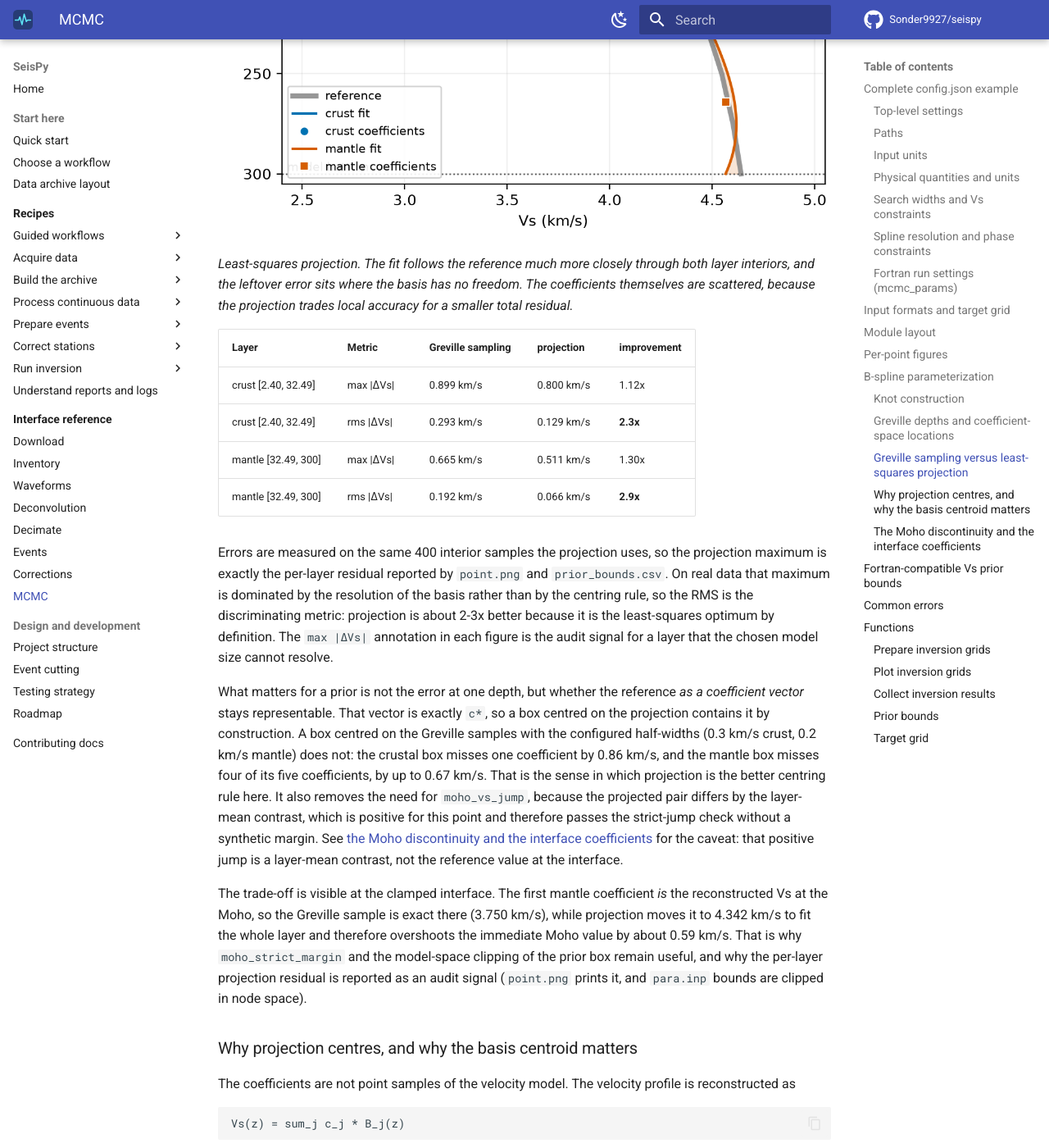
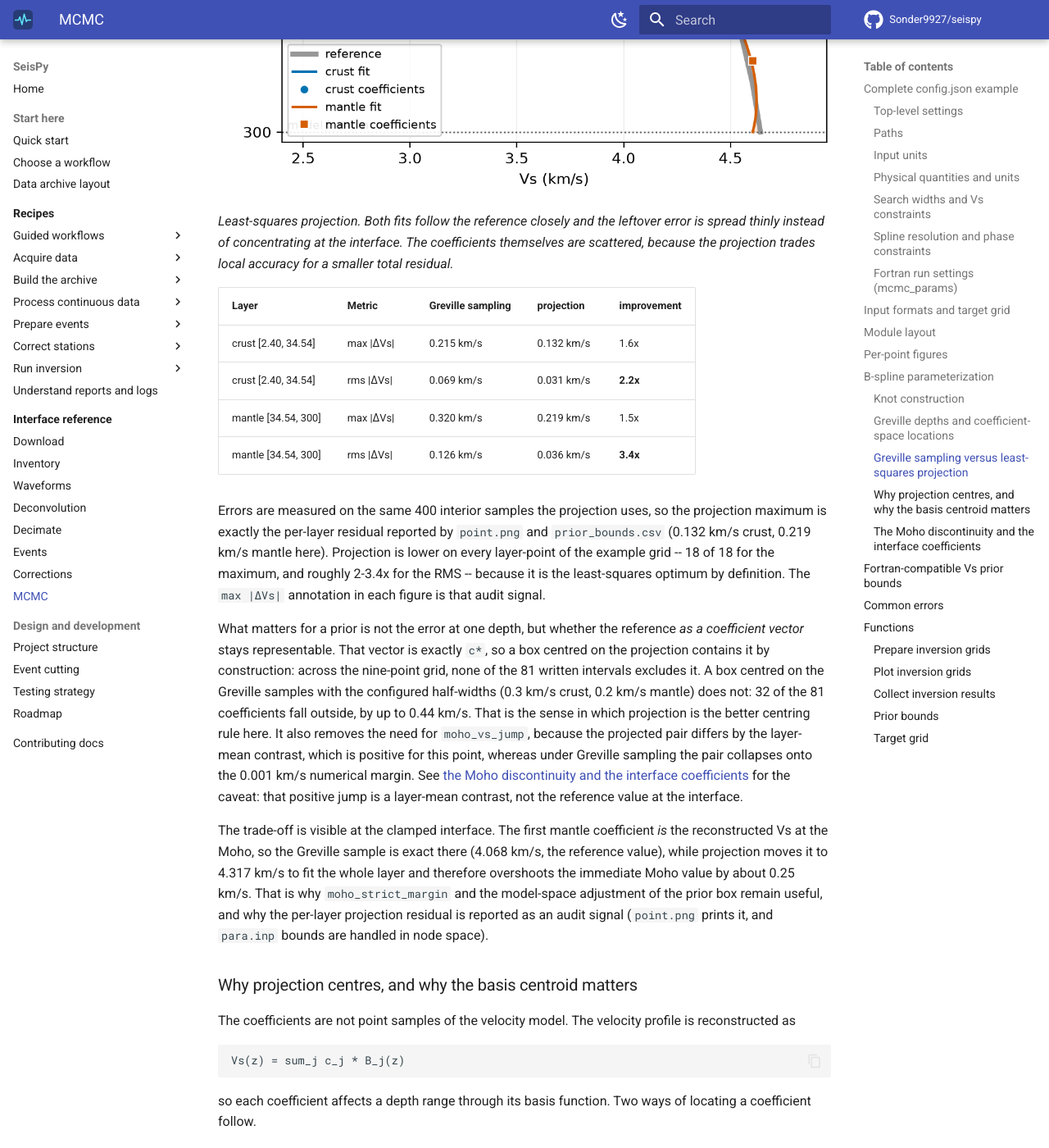
Before and after one commit to Sonder9927/seispy, an MkDocs documentation site: the page built from docs/api/mcmc.md, in a window 1280 px wide and 1400 px high, scrolled down 17531 px. Shown: the whole window at 82% size. Built offline with MkDocs 1.6.1 and Material for MkDocs 9.7.7, drawn with Linux system fonts in a browser that asks for light colours; comment, search, counter and statistics services are not loaded; some of the changed text lies outside the part shown.

Commit message:
docs(mcmc): refresh the example figures and numbers for the updated models
The project models were replaced (moho-lyb.parquet,
phase_dispersion-lyb.csv, vs_1step_Shen2016_SL2013sv.parquet), so the
MCMC example inputs and every figure and number derived from them are
regenerated. data/config-lyb.json now points at the new files and
data/mcmc-lyb is rebuilt with init_grids(plot=True); neither is tracked.

The example point now has a Moho at 34.544 km instead of 32.492 km, and
the smoother one-step reference changes the comparison. Projection is
lower on all 18 layer-points of the grid (maximum 0.219 -> 0.146 km/s,
rms 0.090 -> 0.029 on average) and contains the reference coefficient
vector in all 81 written intervals, against 32 of 81 for Greville
sampling, by up to 0.44 km/s. At the clamped Moho the Greville sample
stays exact (4.068 km/s) while projection overshoots by about 0.25 km/s,
so the realized contrast is +0.264 km/s.

scripts/mcmc_projection_figure.py now reads data/config-lyb.json for the
model paths, layer geometry, coefficient counts and shallow-extrapolation
policy, and samples through velocity_at_depths, so the errors it
annotates match point.png and prior_bounds.csv. The three doc figures and
the captions, error table and interface numbers are refreshed.

```diff
--- a/docs/api/mcmc.md
+++ b/docs/api/mcmc.md
@@ -409,16 +409,14 @@ figure, axes = plot_point(point, curve, bounds, output_file="point.png")
 the right](../assets/mcmc-point-example.png)
 
 *Real-data example generated with `plot=True` at grid point `122.00_33.50`
-(Moho 32.49 km). Left: phase dispersion with one-sigma bars. Right: Vs
+(Moho 34.54 km). Left: phase dispersion with one-sigma bars. Right: Vs
 coefficients with their final search intervals placed at their basis centroids,
 the least-squares reference projection as the dashed initial spline, the raw
 reference profile (grey), the sediment layer, the Moho, and the model bottom.
 The last crustal marker (blue) and first mantle marker (orange) sit on either
-side of the Moho line. The annotated layer projection error (0.800 km/s crust,
-0.511 km/s mantle) is the audit signal for this reference's resolution limit:
-its sharp shallow gradient and uppermost-mantle low-velocity zone cannot be
-followed exactly by degree-2 and degree-3 layer splines. For how the centring
-rule itself is chosen, see
+side of the Moho line. The annotated layer projection error (0.132 km/s crust,
+0.219 km/s mantle) is the audit signal for how well the chosen coefficient
+count follows this reference. For how the centring rule itself is chosen, see
 [Greville sampling versus least-squares projection](#greville-sampling-versus-least-squares-projection).*
 
 - `plot_dispersion(curve, ...)` draws phase velocity against period with
@@ -593,10 +591,10 @@ place the whole prior window for the uppermost mantle far too low.
 
 The synthetic profile above isolates the geometry. The two figures below repeat
 the comparison on a **real reference model**: point `122.00_33.50` of the
-project's reference Vs model (Shen2016/SL2013sv), whose aligned sediment
-thickness is 2.400 km and Moho depth is 32.492 km. Four crustal and five mantle
-coefficients are used with `factor = 2` and a 300 km model bottom, exactly as in
-the configuration.
+project's reference Vs model (a Shen2016/SL2013sv one-step combination), whose
+aligned sediment thickness is 2.400 km and Moho depth is 34.544 km. Four crustal
+and five mantle coefficients are used with `factor = 2` and a 300 km model
+bottom, exactly as in the configuration.
 
 Both panels are depth profiles in the same style as the model panel of
 `point.png`: depth increases downward, the thick grey curve is the raw
@@ -606,58 +604,55 @@ shaded band between a fit and the reference is that layer's error.
 ![Greville sampling on a real reference model: every coefficient is set to the
 reference velocity at its Greville depth](../assets/mcmc-greville-centers.png)
 
-*Greville sampling. Both layers keep a large residual, because the degree-2 and
-degree-3 splines cannot follow the shallow high-velocity lid (3.95 km/s at
-5 km), the crustal low-velocity zone (3.45 km/s at 30 km), the fast lid below
-the Moho (4.69 km/s at 43 km) or the uppermost-mantle low-velocity zone
-(4.30 km/s at 120 km). The mantle fit starts at 3.75 km/s, the reference value
-at the Moho, and needs roughly 30 km to climb to the fast lid, so the whole
-fast-lid section is reconstructed too low.*
+*Greville sampling. The crustal fit is close, but the mantle fit starts at the
+reference value at the Moho (4.07 km/s) and needs about 30 km to reach the
+high-velocity lid, so the shallow mantle is reconstructed too slow; the residual
+is concentrated between the Moho and roughly 80 km.*
 
 ![Least-squares projection on the same reference model: coefficients are the
 best fit of the reference profile in coefficient space](../assets/mcmc-projection-centers.png)
 
-*Least-squares projection. The fit follows the reference much more closely
-through both layer interiors, and the leftover error sits where the basis has no
-freedom. The coefficients themselves are scattered, because the projection
-trades local accuracy for a smaller total residual.*
+*Least-squares projection. Both fits follow the reference closely and the
+leftover error is spread thinly instead of concentrating at the interface. The
+coefficients themselves are scattered, because the projection trades local
+accuracy for a smaller total residual.*
 
 | Layer               | Metric       | Greville sampling | projection | improvement |
 | ------------------- | ------------ | ----------------- | ---------- | ----------- |
-| crust [2.40, 32.49] | max \|ΔVs\|  | 0.899 km/s        | 0.800 km/s | 1.12x       |
-| crust [2.40, 32.49] | rms \|ΔVs\|  | 0.293 km/s        | 0.129 km/s | **2.3x**    |
-| mantle [32.49, 300] | max \|ΔVs\|  | 0.665 km/s        | 0.511 km/s | 1.30x       |
-| mantle [32.49, 300] | rms \|ΔVs\|  | 0.192 km/s        | 0.066 km/s | **2.9x**    |
+| crust [2.40, 34.54] | max \|ΔVs\|  | 0.215 km/s        | 0.132 km/s | 1.6x        |
+| crust [2.40, 34.54] | rms \|ΔVs\|  | 0.069 km/s        | 0.031 km/s | **2.2x**    |
+| mantle [34.54, 300] | max \|ΔVs\|  | 0.320 km/s        | 0.219 km/s | 1.5x        |
+| mantle [34.54, 300] | rms \|ΔVs\|  | 0.126 km/s        | 0.036 km/s | **3.4x**    |
 
 Errors are measured on the same 400 interior samples the projection uses, so the
 projection maximum is exactly the per-layer residual reported by `point.png`
-and `prior_bounds.csv`. On real data that maximum is dominated by the resolution
-of the basis rather than by the centring rule, so the RMS is the discriminating
-metric: projection is about 2-3x better because it is the least-squares optimum
-by definition. The `max |ΔVs|` annotation in each figure is the audit signal for
-a layer that the chosen model size cannot resolve.
+and `prior_bounds.csv` (0.132 km/s crust, 0.219 km/s mantle here). Projection is
+lower on every layer-point of the example grid -- 18 of 18 for the maximum, and
+roughly 2-3.4x for the RMS -- because it is the least-squares optimum by
+definition. The `max |ΔVs|` annotation in each figure is that audit signal.
 
 What matters for a prior is not the error at one depth, but whether the
 reference *as a coefficient vector* stays representable. That vector is exactly
-`c*`, so a box centred on the projection contains it by construction. A box
-centred on the Greville samples with the configured half-widths (0.3 km/s crust,
-0.2 km/s mantle) does not: the crustal box misses one coefficient by 0.86 km/s,
-and the mantle box misses four of its five coefficients, by up to 0.67 km/s.
+`c*`, so a box centred on the projection contains it by construction: across the
+nine-point grid, none of the 81 written intervals excludes it. A box centred on
+the Greville samples with the configured half-widths (0.3 km/s crust, 0.2 km/s
+mantle) does not: 32 of the 81 coefficients fall outside, by up to 0.44 km/s.
 That is the sense in which projection is the better centring rule here. It also
 removes the need for `moho_vs_jump`, because the projected pair differs by the
-layer-mean contrast, which is positive for this point and therefore passes the
-strict-jump check without a synthetic margin. See
+layer-mean contrast, which is positive for this point, whereas under Greville
+sampling the pair collapses onto the 0.001 km/s numerical margin. See
 [the Moho discontinuity and the interface coefficients](#the-moho-discontinuity-and-the-interface-coefficients)
 for the caveat: that positive jump is a layer-mean contrast, not the reference
 value at the interface.
 
 The trade-off is visible at the clamped interface. The first mantle coefficient
 *is* the reconstructed Vs at the Moho, so the Greville sample is exact there
-(3.750 km/s), while projection moves it to 4.342 km/s to fit the whole layer and
-therefore overshoots the immediate Moho value by about 0.59 km/s. That is why
-`moho_strict_margin` and the model-space clipping of the prior box remain useful,
-and why the per-layer projection residual is reported as an audit signal
-(`point.png` prints it, and `para.inp` bounds are clipped in node space).
+(4.068 km/s, the reference value), while projection moves it to 4.317 km/s to
+fit the whole layer and therefore overshoots the immediate Moho value by about
+0.25 km/s. That is why `moho_strict_margin` and the model-space adjustment of
+the prior box remain useful, and why the per-layer projection residual is
+reported as an audit signal (`point.png` prints it, and `para.inp` bounds are
+handled in node space).
 
 ### Why projection centres, and why the basis centroid matters
 
@@ -740,12 +735,12 @@ contrast, which is positive for a normal crust/mantle pair and therefore
 satisfies the executable's strict-jump check without a synthetic margin.
 
 The pair does not preserve the exact interface velocity, though. On the worked
-example point the reference is continuous through the Moho (3.75 km/s on both
-sides), while the projections give 3.61 km/s for the last crustal and 4.34 km/s
+example point the reference is continuous through the Moho (4.07 km/s on both
+sides), while the projections give 4.05 km/s for the last crustal and 4.32 km/s
 for the first mantle coefficient: the realized `moho_contrast_km_s` is
-`+0.727` km/s, produced by fitting each layer as a whole rather than by the
+`+0.264` km/s, produced by fitting each layer as a whole rather than by the
 reference value at the interface. The mantle coefficient consequently overshoots
-the immediate Moho velocity by about 0.59 km/s. Increase the coefficient count,
+the immediate Moho velocity by about 0.25 km/s. Increase the coefficient count,
 or use a reference model that has a genuine sharp Moho sampled finely on both
 sides of the interface, when the exact interface velocity matters.
 
@@ -755,7 +750,7 @@ margin, and it never prescribes a geological contrast. `moho_vs_jump` is
 deprecated and ignored: a nonzero value raises a `DeprecationWarning`.
 
 For the worked example point `122.00_33.50` the written interface intervals are
-`[3.315, 3.914]` km/s (last crustal) and `[4.142, 4.541]` km/s (first mantle),
+`[3.753, 4.352]` km/s (last crustal) and `[4.117, 4.516]` km/s (first mantle),
 so the two windows straddle the interface and the initial model has a positive
 jump. `prior_bounds.csv` records the realized `moho_contrast_km_s` on the two
 interface rows and the layer projection error on every row; check them, plus
```
Also changed, not shown: docs/assets/mcmc-greville-centers.png, docs/assets/mcmc-point-example.png, docs/assets/mcmc-projection-centers.png, 1 other file.
